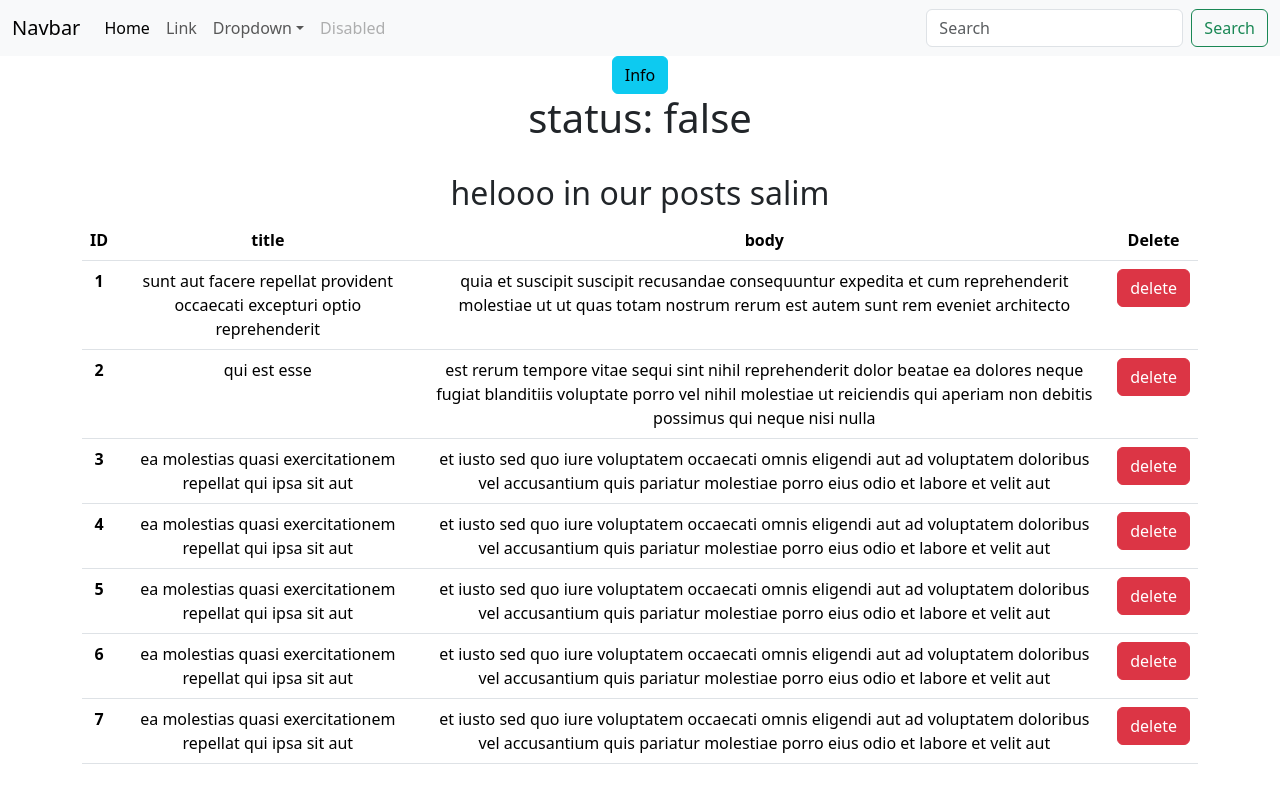
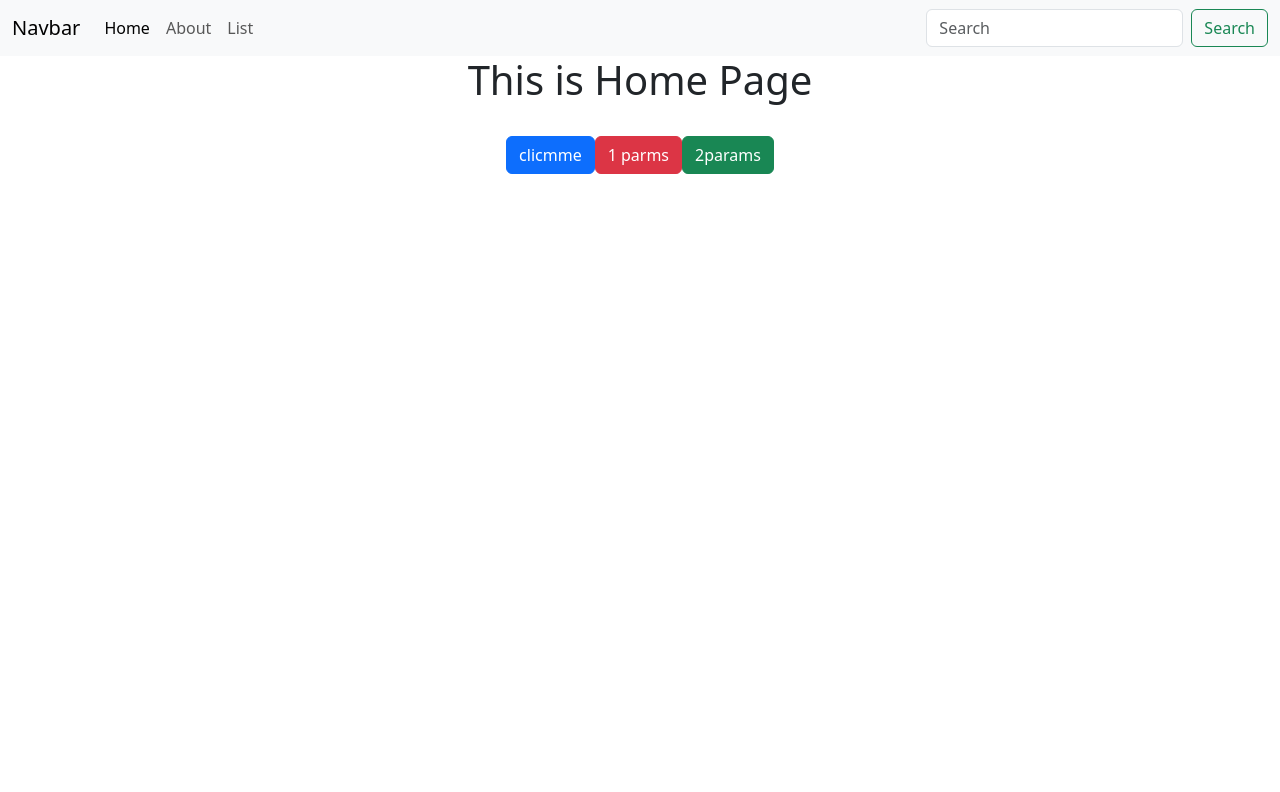
Before and after one commit to Salimboughanmi/react-mini-project, a React (Create React App) app in the folder myapp/: page / in a window 1280 px wide. Shown: the top 792 px of the page. Built offline with nearby package versions, Linux system fonts and the light colour scheme.

Commit message:
React JS React Router | BrowserRouter Link Routes

```diff
--- a/myapp/package.json
+++ b/myapp/package.json
@@ -11,6 +11,7 @@
     "jquery": "^3.7.1",
     "react": "^19.1.1",
     "react-dom": "^19.1.1",
+    "react-router-dom": "^7.8.2",
     "react-scripts": "5.0.1",
     "web-vitals": "^2.1.4"
   },
--- a/myapp/src/App.js
+++ b/myapp/src/App.js
@@ -12,7 +12,7 @@ function App() {
   <Navbar />
   {/* <Home />
   <About /> */}
-  <Posts/>
+  {/* <Posts/> */}
   </div>
 
   );
--- a/myapp/src/Navbar.js
+++ b/myapp/src/Navbar.js
@@ -1,34 +1,36 @@
+import { BrowserRouter ,Link ,Route , Routes } from "react-router-dom";
+import Home from "./home";
+import About from "./About";
+import Posts from "./Posts";
+
+
+
 function Navbar(){
     return(
+         <div>
+      <BrowserRouter>
 
-      <nav className="navbar navbar-expand-lg bg-body-tertiary">
+     <nav className="navbar navbar-expand-lg bg-body-tertiary">
   <div className="container-fluid">
-    <a className="navbar-brand" href="#">Navbar</a>
+    <Link className="navbar-brand" >Navbar</Link>
     <button className="navbar-toggler" type="button" data-bs-toggle="collapse" data-bs-target="#navbarSupportedContent" aria-controls="navbarSupportedContent" aria-expanded="false" aria-label="Toggle navigation">
       <span className="navbar-toggler-icon"></span>
     </button>
     <div className="collapse navbar-collapse" id="navbarSupportedContent">
       <ul className="navbar-nav me-auto mb-2 mb-lg-0">
         <li className="nav-item">
-          <a className="nav-link active" aria-current="page" href="#">Home</a>
+          <Link to="/"  className="nav-link active" aria-current="page" >Home</Link>
         </li>
+    <li className="nav-item">
+          <Link to="/about" className="nav-link" > About </Link>
+        </li>
+
         <li className="nav-item">
-          <a className="nav-link" href="#">Link</a>
+          <Link to="/list" className="nav-link"> List </Link>
         </li>
-        <li className="nav-item dropdown">
-          <a className="nav-link dropdown-toggle" href="#" role="button" data-bs-toggle="dropdown" aria-expanded="false">
-            Dropdown
-          </a>
-          <ul className="dropdown-menu">
-            <li><a className="dropdown-item" href="#">Action</a></li>
-            <li><a className="dropdown-item" href="#">Another action</a></li>
-            <li><hr className="dropdown-divider"/></li>
-            <li><a className="dropdown-item" href="#">Something else here</a></li>
-          </ul>
-        </li>
-        <li className="nav-item">
-          <a className="nav-link disabled" aria-disabled="true">Disabled</a>
-        </li>
+
+
+
       </ul>
       <form className="d-flex" role="search">
         <input className="form-control me-2" type="search" placeholder="Search" aria-label="Search"/>
@@ -37,6 +39,15 @@ function Navbar(){
     </div>
   </div>
 </nav>
+         <Routes>
+         <Route path="/" element={<Home/>} />
+        <Route path="/about" element={<About/>} />
+        <Route path="/list" element={<Posts/>} />
+         </Routes>
+      </BrowserRouter>
+       </div>
+
+
     )
 }
 export default Navbar;
--- a/myapp/src/PostsList.js
+++ b/myapp/src/PostsList.js
@@ -21,7 +21,7 @@ return(
 
 
 
-  {posts.map(post =>(
+  {posts && posts.map(post =>(
    <tr  key={post.id}>
 
         <th scope="row">{post.id}</th>
--- /dev/null
+++ b/myapp/src/PostsModel.js
@@ -0,0 +1,20 @@
+
+import  { useEffect, useState } from "react";
+import Posts from "./Posts";
+const PostsModel = (url) => {
+
+    const [posts,setPosts]=useState(null);
+      useEffect(()=>{
+        fetch(url)
+        .then((res)=>
+          res.json())
+        .then((data)=>{
+          console.log(data);
+          setPosts(data);
+        })
+
+     },[url]);
+return {posts}
+  };
+
+  export default PostsModel;
--- a/myapp/src/posts.js
+++ b/myapp/src/posts.js
@@ -1,70 +1,72 @@
 import { useEffect, useState } from "react";
 import PostsList from "./PostsList";
+import PostsModel from "./PostsModel";
 
 const Posts=()=>{
     const name ="salim"
-
-    const [checkAuth, setCheckAuth]= useState('false');
-
-    const [posts,setPosts]=useState([{
-    uerId: 1,
-    id: 1,
-    title: "sunt aut facere repellat provident occaecati excepturi optio reprehenderit",
-    body: "quia et suscipit\nsuscipit recusandae consequuntur expedita et cum\nreprehenderit molestiae ut ut quas totam\nnostrum rerum est autem sunt rem eveniet architecto"
-  },
-  {
-    userId: 1,
-    id: 2,
-    title: "qui est esse",
-    body: "est rerum tempore vitae\nsequi sint nihil reprehenderit dolor beatae ea dolores neque\nfugiat blanditiis voluptate porro vel nihil molestiae ut reiciendis\nqui aperiam non debitis possimus qui neque nisi nulla"
-  },
-  {
-    userId: 1,
-    id: 3,
-    title: "ea molestias quasi exercitationem repellat qui ipsa sit aut",
-    body: "et iusto sed quo iure\nvoluptatem occaecati omnis eligendi aut ad\nvoluptatem doloribus vel accusantium quis pariatur\nmolestiae porro eius odio et labore et velit aut"
-  },
-{
- userId: 1,
-    id: 4,
-    title: "ea molestias quasi exercitationem repellat qui ipsa sit aut",
-    body: "et iusto sed quo iure\nvoluptatem occaecati omnis eligendi aut ad\nvoluptatem doloribus vel accusantium quis pariatur\nmolestiae porro eius odio et labore et velit aut"
-  },{
- userId: 1,
-    id: 5,
-    title: "ea molestias quasi exercitationem repellat qui ipsa sit aut",
-    body: "et iusto sed quo iure\nvoluptatem occaecati omnis eligendi aut ad\nvoluptatem doloribus vel accusantium quis pariatur\nmolestiae porro eius odio et labore et velit aut"
-  },{
- userId: 1,
-    id: 6,
-    title: "ea molestias quasi exercitationem repellat qui ipsa sit aut",
-    body: "et iusto sed quo iure\nvoluptatem occaecati omnis eligendi aut ad\nvoluptatem doloribus vel accusantium quis pariatur\nmolestiae porro eius odio et labore et velit aut"
-  },{
- userId: 1,
-    id: 7,
-    title: "ea molestias quasi exercitationem repellat qui ipsa sit aut",
-    body: "et iusto sed quo iure\nvoluptatem occaecati omnis eligendi aut ad\nvoluptatem doloribus vel accusantium quis pariatur\nmolestiae porro eius odio et labore et velit aut"
-  },
+  //  const url="https://jsonplaceholder.typicode.com/posts";
+  const {posts}=PostsModel("https://jsonplaceholder.typicode.com/posts");
 
 
-]);
 
-    const DeleteAction=(id)=>{
-      const updatedPosts=posts.filter((post)=>post.id !== id);
-      setPosts(updatedPosts);
-     }
-     useEffect(()=>{
-        console.log("posts effect load" );
-        console.log(posts);
+//      const [posts,setPosts]=useState([{
+//      uerId: 1,
+//      id: 1,
+//      title: "sunt aut facere repellat provident occaecati excepturi optio reprehenderit",
+//      body: "quia et suscipit\nsuscipit recusandae consequuntur expedita et cum\nreprehenderit molestiae ut ut quas totam\nnostrum rerum est autem sunt rem eveniet architecto"
+//    },
+//    {
+//      userId: 1,
+//      id: 2,
+//      title: "qui est esse",
+//      body: "est rerum tempore vitae\nsequi sint nihil reprehenderit dolor beatae ea dolores neque\nfugiat blanditiis voluptate porro vel nihil molestiae ut reiciendis\nqui aperiam non debitis possimus qui neque nisi nulla"
+//    },
+//    {
+//      userId: 1,
+//      id: 3,
+//      title: "ea molestias quasi exercitationem repellat qui ipsa sit aut",
+//      body: "et iusto sed quo iure\nvoluptatem occaecati omnis eligendi aut ad\nvoluptatem doloribus vel accusantium quis pariatur\nmolestiae porro eius odio et labore et velit aut"
+//    },
+//  {
+//   userId: 1,
+//      id: 4,
+//      title: "ea molestias quasi exercitationem repellat qui ipsa sit aut",
+//      body: "et iusto sed quo iure\nvoluptatem occaecati omnis eligendi aut ad\nvoluptatem doloribus vel accusantium quis pariatur\nmolestiae porro eius odio et labore et velit aut"
+//    },{
+//   userId: 1,
+//      id: 5,
+//      title: "ea molestias quasi exercitationem repellat qui ipsa sit aut",
+//      body: "et iusto sed quo iure\nvoluptatem occaecati omnis eligendi aut ad\nvoluptatem doloribus vel accusantium quis pariatur\nmolestiae porro eius odio et labore et velit aut"
+//    },{
+//   userId: 1,
+//      id: 6,
+//      title: "ea molestias quasi exercitationem repellat qui ipsa sit aut",
+//      body: "et iusto sed quo iure\nvoluptatem occaecati omnis eligendi aut ad\nvoluptatem doloribus vel accusantium quis pariatur\nmolestiae porro eius odio et labore et velit aut"
+//    },{
+//   userId: 1,
+//      id: 7,
+//      title: "ea molestias quasi exercitationem repellat qui ipsa sit aut",
+//      body: "et iusto sed quo iure\nvoluptatem occaecati omnis eligendi aut ad\nvoluptatem doloribus vel accusantium quis pariatur\nmolestiae porro eius odio et labore et velit aut"
+//    },
 
-     },[checkAuth]);
+//  ]);
 
+
+
+
+
+
+//  const DeleteAction=(id)=>{
+//       const updatedPosts=posts.filter((post)=>post.id !== id);
+//       setPosts(updatedPosts);
+//      }
 
     return (
       <div>
-        <button onClick={()=>setCheckAuth('true')} type="button" className="btn btn-info">Info</button>
-         <h1> status: {checkAuth}</h1> <br></br>
-      <PostsList posts={posts} hello="helooo in our posts " name={name} DeleteAction={DeleteAction}  />
+
+
+     {/* <PostsList posts={posts} hello="helooo in our posts " name={name} DeleteAction={DeleteAction}  />   */}
+      <PostsList posts={posts} hello="helooo in our posts " name={name}   />
 
       </div>
 
```
Also changed, not shown: 1 other file (tests, documents, lock files or other folders).
